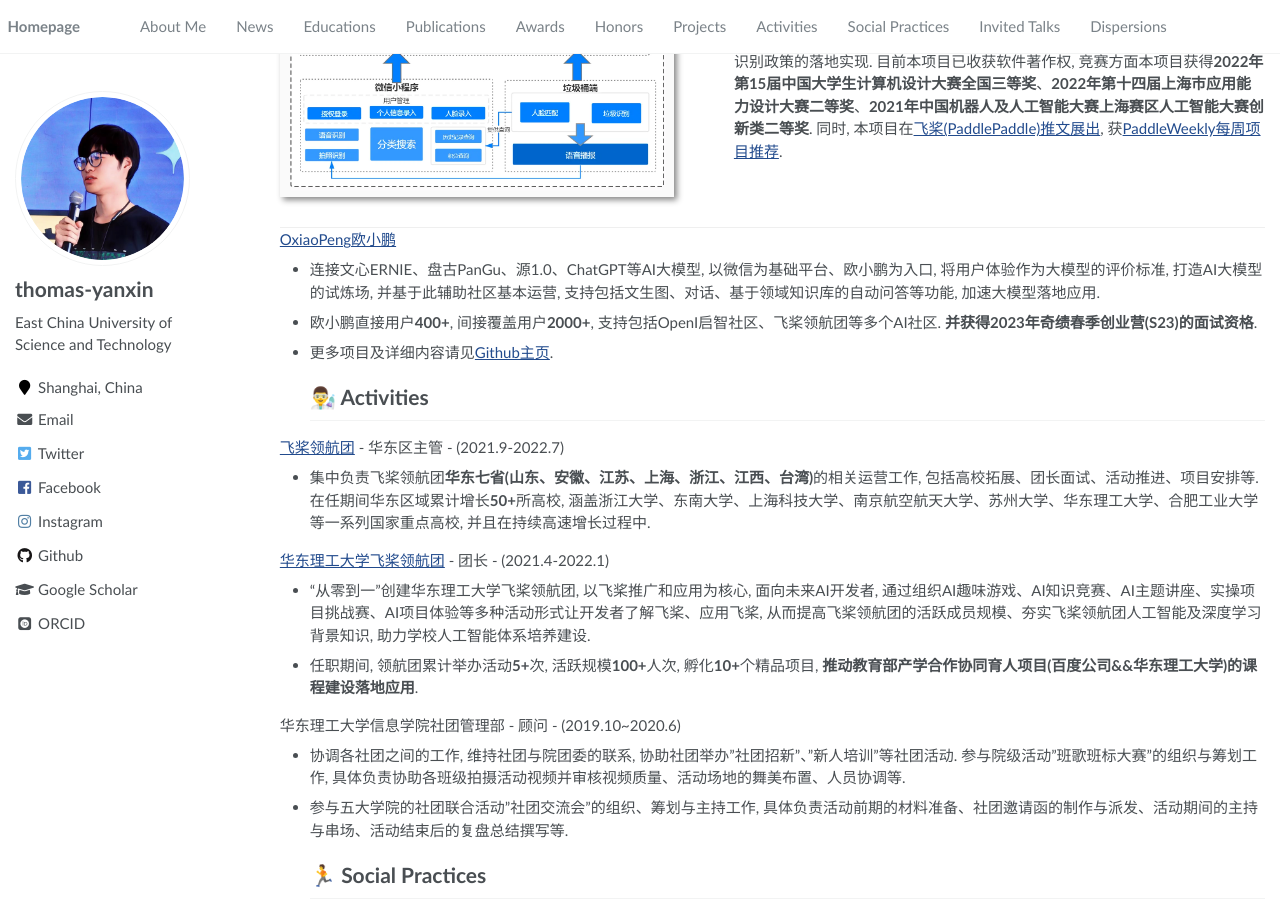
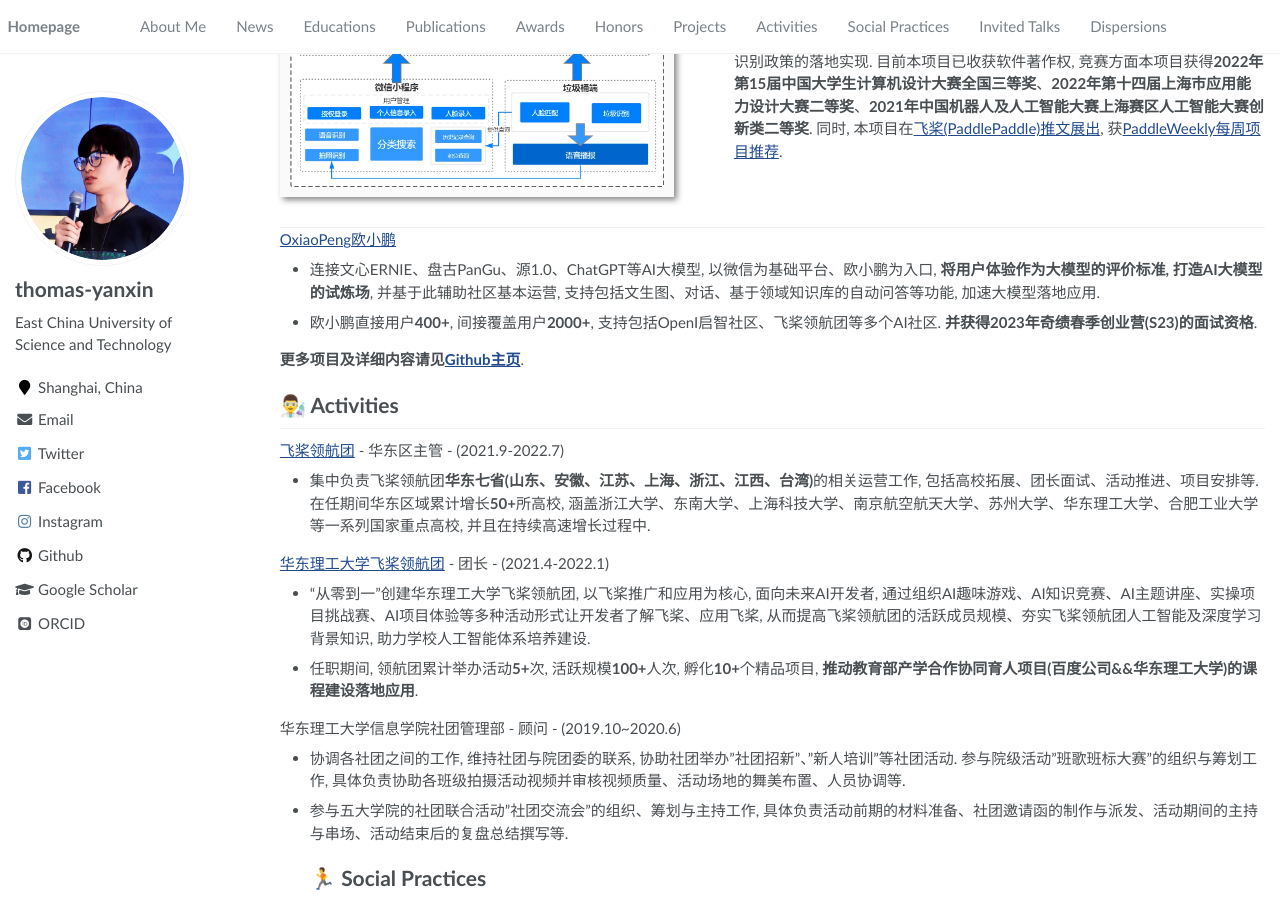
Before and after one commit to thomas-yanxin/thomas-yanxin.github.io, a Jekyll site: the page built from _pages/about.md, in a window 1280 px wide and 900 px high, scrolled down 2561 px. Built offline with Jekyll 4.4.1, drawn with Linux system fonts in a browser that asks for light colours; some web fonts are replaced.

```diff
--- a/_pages/about.md
+++ b/_pages/about.md
@@ -143,10 +143,11 @@ redirect_from:
 </div>
 
 [OxiaoPeng欧小鹏](https://github.com/thomas-yanxin/OXiaoPeng)
-* 连接文心ERNIE、盘古PanGu、源1.0、ChatGPT等AI大模型, 以微信为基础平台、欧小鹏为入口, 将用户体验作为大模型的评价标准, 打造AI大模型的试炼场, 并基于此辅助社区基本运营, 支持包括文生图、对话、基于领域知识库的自动问答等功能, 加速大模型落地应用.
+* 连接文心ERNIE、盘古PanGu、源1.0、ChatGPT等AI大模型, 以微信为基础平台、欧小鹏为入口, **将用户体验作为大模型的评价标准, 打造AI大模型的试炼场**, 并基于此辅助社区基本运营, 支持包括文生图、对话、基于领域知识库的自动问答等功能, 加速大模型落地应用.
 * 欧小鹏直接用户**400+**, 间接覆盖用户**2000+**, 支持包括OpenI启智社区、飞桨领航团等多个AI社区. **并获得2023年奇绩春季创业营(S23)的面试资格**.
 
-* 更多项目及详细内容请见[Github主页](https://github.com/thomas-yanxin).
+**更多项目及详细内容请见[Github主页](https://github.com/thomas-yanxin)**.
+
 # 👨‍🔬 Activities
 
 [飞桨领航团](https://www.paddlepaddle.org.cn/ppdenavigategroup) - 华东区主管 - (2021.9-2022.7)
```
